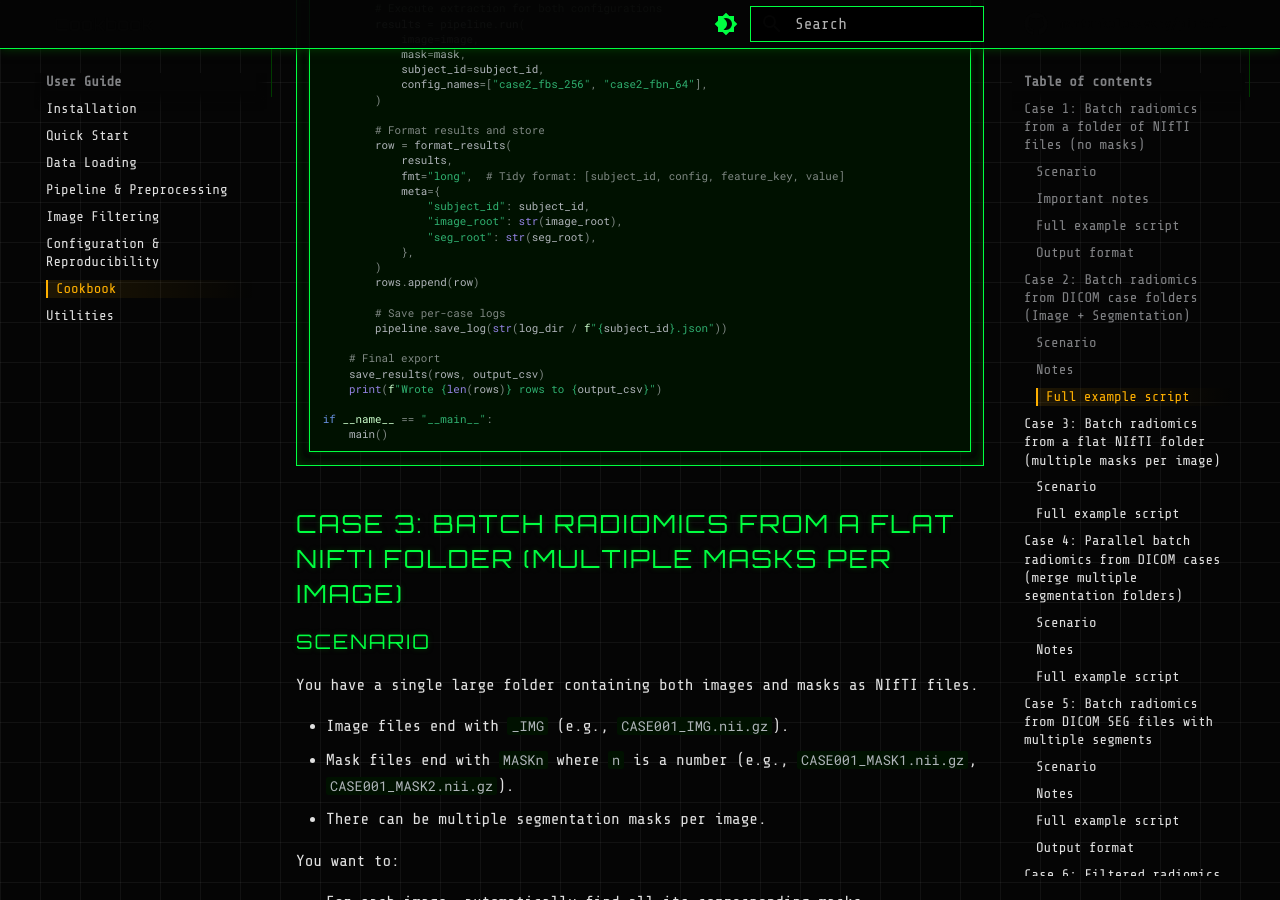
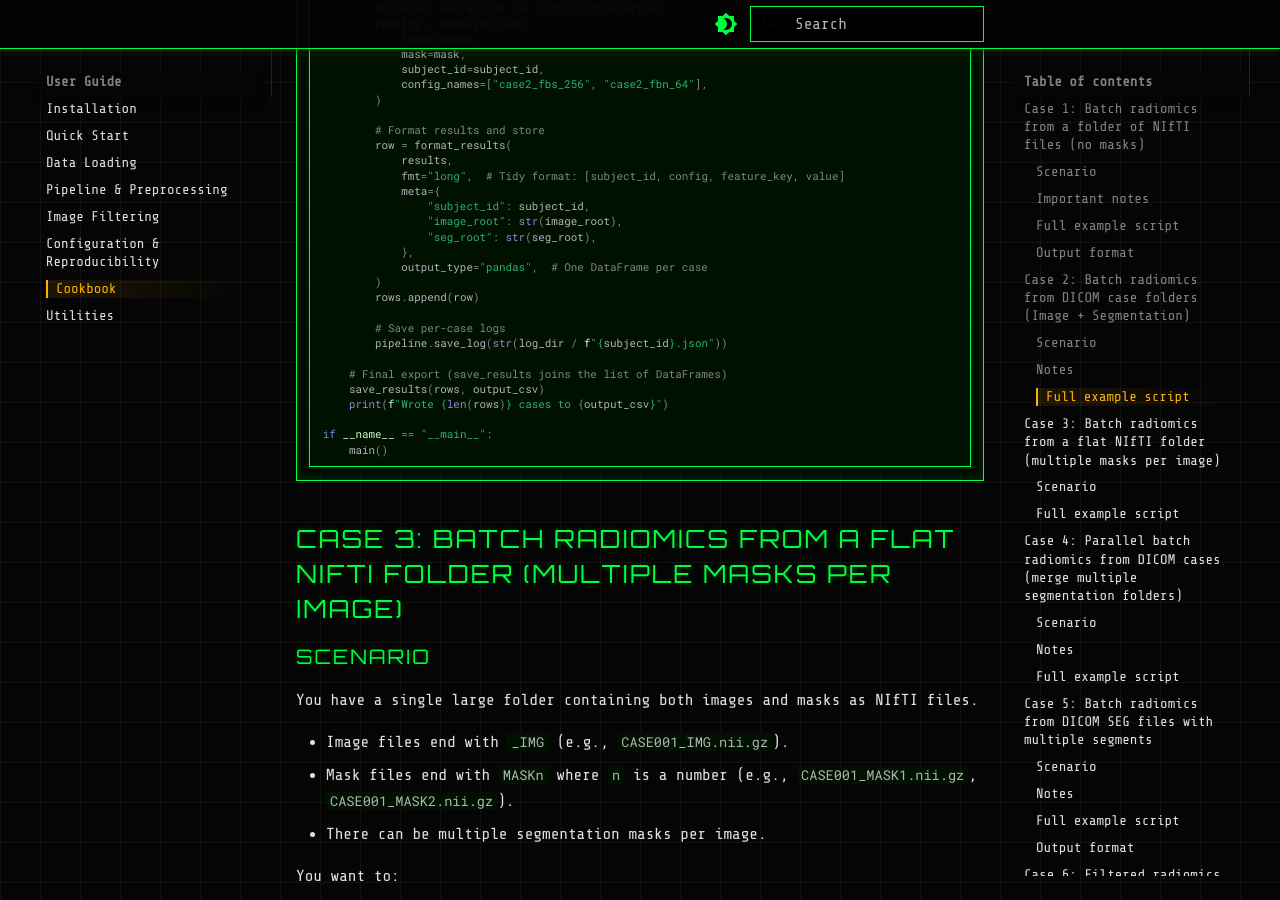
Before and after one commit to martonkolossvary/pictologics, an MkDocs documentation site: the page built from docs/user_guide/cookbook.md, in a window 1280 px wide and 900 px high, scrolled down 7638 px. Built offline with MkDocs 1.6.1 and Material for MkDocs 9.7.7, drawn with Linux system fonts in a browser that asks for light colours; comment, search, counter and statistics services are not loaded; some of the changed text lies outside the part shown.

Commit message:
docs: Save the long-format cookbook results as one DataFrame per case
Cookbook cases 2 and 3 appended the list that format_results(fmt="long")
returns by default, and save_results rejects a list of lists ("List
contains unsupported type"). They now ask for output_type="pandas", one
DataFrame per case, which save_results joins; case 2 reports the number
of cases it wrote.

Checks: the gate (dev/pre_push.py --skip-benchmarks) on the tree with all
9 commits of this batch: tests 1100/1100 with 100% coverage (package and
tests), ruff and mypy clean; IBSI 1 675/696, IBSI 2 phase 1 28/36,
phase 2 9/9, phase 3 pass: 0 new failures.

Changes:
- docs/user_guide/cookbook.md: cases 2 and 3.
- tests/test_results.py: the cookbook's long-format batch saves as one
  table.
- changes/+cookbook-long-format.fixed.md: changelog fragment.

```diff
--- a/docs/user_guide/cookbook.md
+++ b/docs/user_guide/cookbook.md
@@ -363,15 +363,16 @@
                     "image_root": str(image_root),
                     "seg_root": str(seg_root),
                 },
+                output_type="pandas",  # One DataFrame per case
             )
             rows.append(row)
 
             # Save per-case logs
             pipeline.save_log(str(log_dir / f"{subject_id}.json"))
 
-        # Final export
+        # Final export (save_results joins the list of DataFrames)
         save_results(rows, output_csv)
-        print(f"Wrote {len(rows)} rows to {output_csv}")
+        print(f"Wrote {len(rows)} cases to {output_csv}")
 
     if __name__ == "__main__":
         main()
@@ -518,6 +519,7 @@
                     "image": str(img_path),
                     "masks": ";".join(str(p) for p in mask_paths),
                 },
+                output_type="pandas",  # One DataFrame per case
             )
             rows.append(row)
 
```
Also changed, not shown: changes/+cookbook-long-format.fixed.md (added, +1 -0 lines), 1 other file.
